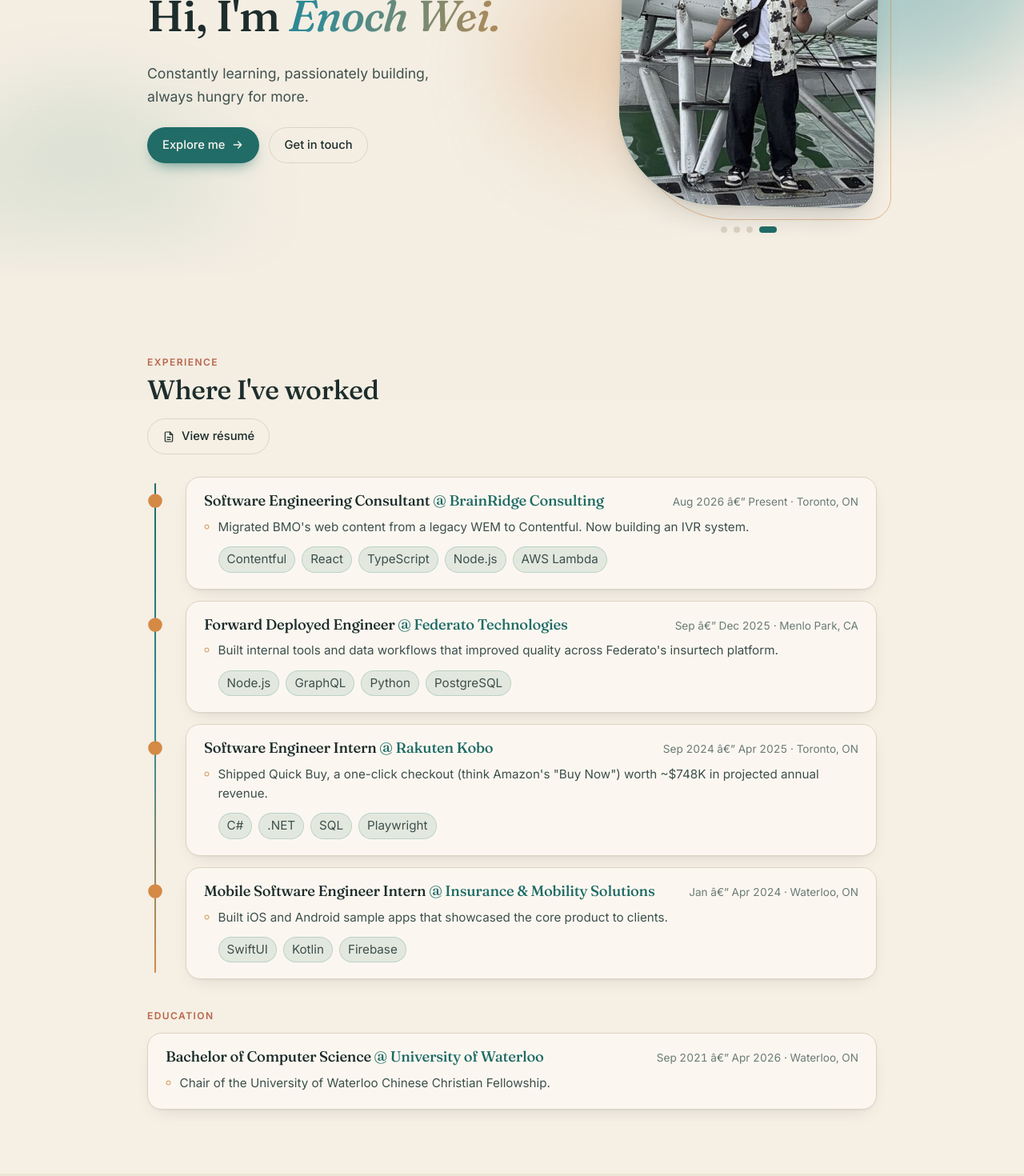
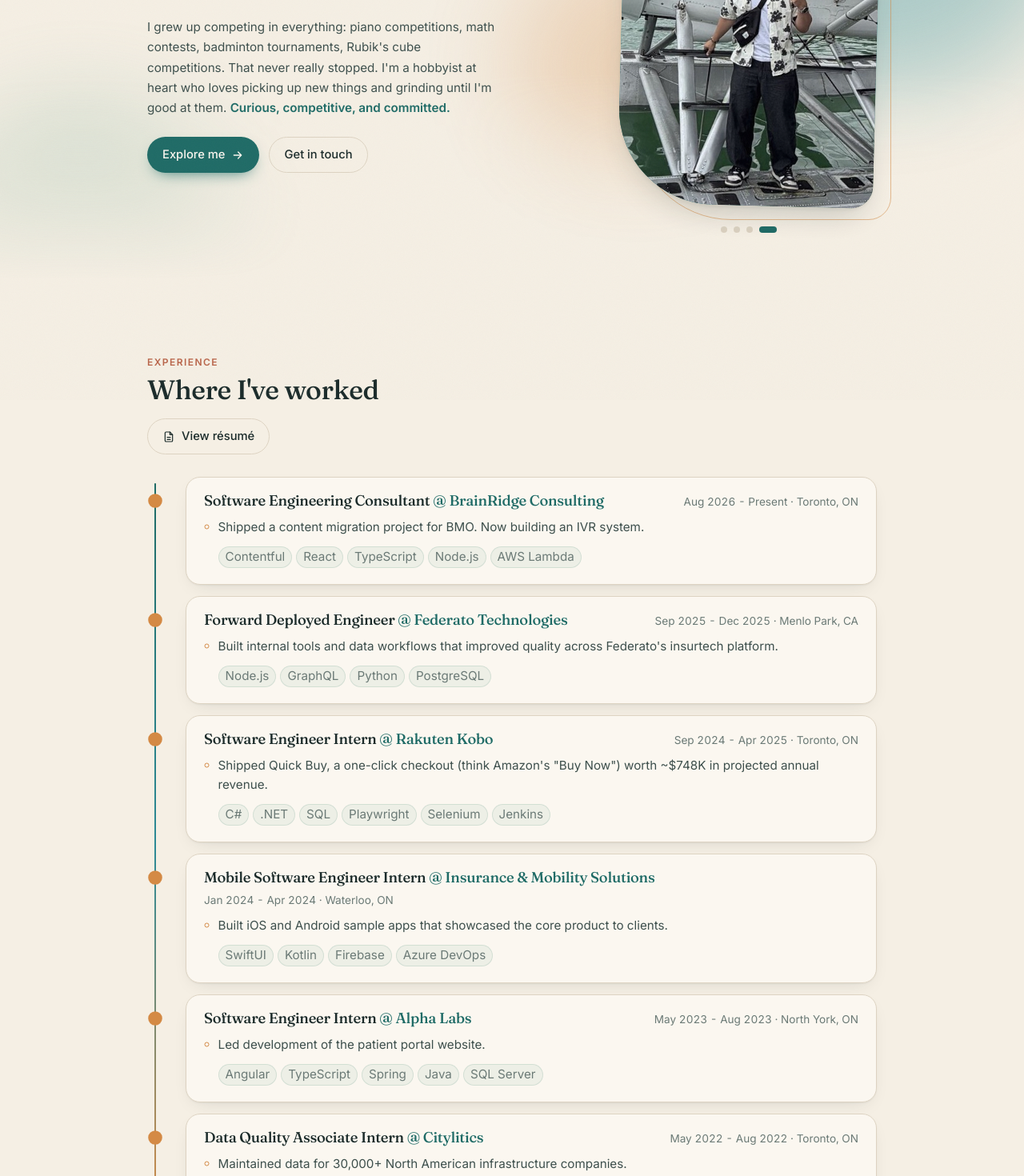
Before and after one commit to ewei03/personal-website, a React (Vite) app: page / in a window 1280 px wide. Shown: the part 300-1770 px from the top of the page at 80% size. Built offline with nearby package versions, Linux system fonts and the light colour scheme.

Commit message:
UI improvements

```diff
--- a/src/content/site.js
+++ b/src/content/site.js
@@ -1,17 +1,17 @@
 // =============================================================
 //  All of your editable site content lives here.
 //  Keep it skimmable: one idea per line.
-//  Photos go in /public/images and are referenced as "/images/â€¦".
+//  Photos go in /public/images and are referenced as "/images/…".
 //  Missing photos fall back to a soft gradient placeholder.
 // =============================================================
 
 export const profile = {
   name: "Enoch Wei",
   firstName: "Enoch",
-  status: "Open to new opportunities",
   headline: "Hi, I'm",
   headlineAccent: "Enoch Wei.",
-  lede: "Constantly learning, passionately building, always hungry for more.",
+  bio: "I grew up competing in everything: piano competitions, math contests, badminton tournaments, Rubik's cube competitions. That never really stopped. I'm a hobbyist at heart who loves picking up new things and grinding until I'm good at them.",
+  bioTagline: "Curious, competitive, and committed.",
   // Hero photos, youngest first. Shows the last one; clicking steps through from the first.
   // `label` is only read by screen readers.
   portraits: [
@@ -29,22 +29,22 @@ export const links = {
   resume: "/resume.pdf", // public/resume.pdf
 };
 
-// Newest first. Kept to short, impact-first one-liners; full detail lives in the rÃ©sumÃ©.
+// Newest first. Kept to short, impact-first one-liners; full detail lives in the résumé.
 export const experience = [
   {
     role: "Software Engineering Consultant",
     company: "BrainRidge Consulting",
-    dates: "Aug 2026 â€” Present",
+    dates: "Aug 2026 - Present",
     location: "Toronto, ON",
     points: [
-      "Migrated BMO's web content from a legacy WEM to Contentful. Now building an IVR system.",
+      "Shipped a content migration project for BMO. Now building an IVR system.",
     ],
     tech: ["Contentful", "React", "TypeScript", "Node.js", "AWS Lambda"],
   },
   {
     role: "Forward Deployed Engineer",
     company: "Federato Technologies",
-    dates: "Sep â€” Dec 2025",
+    dates: "Sep 2025 - Dec 2025",
     location: "Menlo Park, CA",
     points: [
       "Built internal tools and data workflows that improved quality across Federato's insurtech platform.",
@@ -54,22 +54,42 @@ export const experience = [
   {
     role: "Software Engineer Intern",
     company: "Rakuten Kobo",
-    dates: "Sep 2024 â€” Apr 2025",
+    dates: "Sep 2024 - Apr 2025",
     location: "Toronto, ON",
     points: [
       "Shipped Quick Buy, a one-click checkout (think Amazon's \"Buy Now\") worth ~$748K in projected annual revenue.",
     ],
-    tech: ["C#", ".NET", "SQL", "Playwright"],
+    tech: ["C#", ".NET", "SQL", "Playwright", "Selenium", "Jenkins"],
   },
   {
     role: "Mobile Software Engineer Intern",
     company: "Insurance & Mobility Solutions",
-    dates: "Jan â€” Apr 2024",
+    dates: "Jan 2024 - Apr 2024",
     location: "Waterloo, ON",
     points: [
       "Built iOS and Android sample apps that showcased the core product to clients.",
     ],
-    tech: ["SwiftUI", "Kotlin", "Firebase"],
+    tech: ["SwiftUI", "Kotlin", "Firebase", "Azure DevOps"],
+  },
+  {
+    role: "Software Engineer Intern",
+    company: "Alpha Labs",
+    dates: "May 2023 - Aug 2023",
+    location: "North York, ON",
+    points: [
+      "Led development of the patient portal website.",
+    ],
+    tech: ["Angular", "TypeScript", "Spring", "Java", "SQL Server"],
+  },
+  {
+    role: "Data Quality Associate Intern",
+    company: "Citylitics",
+    dates: "May 2022 - Aug 2022",
+    location: "Toronto, ON",
+    points: [
+      "Maintained data for 30,000+ North American infrastructure companies.",
+    ],
+    tech: ["SQL", "Python", "Django"],
   },
 ];
 
@@ -77,7 +97,7 @@ export const education = [
   {
     degree: "Bachelor of Computer Science",
     school: "University of Waterloo",
-    dates: "Sep 2021 â€” Apr 2026",
+    dates: "Sep 2021 - Apr 2026",
     location: "Waterloo, ON",
     points: ["Chair of the University of Waterloo Chinese Christian Fellowship."],
   },
@@ -88,7 +108,7 @@ export const education = [
 export const projects = [
   {
     title: "PlanAway",
-    kind: "Featured Â· AI agent",
+    kind: "Featured · AI agent",
     featured: true,
     image: "/images/project-planaway.png",
     text: "Describe a trip in plain English; a Claude-powered agent researches it and builds a day-by-day itinerary with maps that friends can plan on together.",
--- a/src/pages/Contact.jsx
+++ b/src/pages/Contact.jsx
@@ -29,9 +29,9 @@ export default function Contact() {
         <Blobs />
         <div className="container">
           <span className="kicker fade-up">Contact</span>
-          <SplitText text="Let's" accent="talk." />
+          <SplitText text="Let's" accent="talk!" />
           <p className="fade-up" style={{ animationDelay: "400ms" }}>
-            A role, a project, or just a hello. My inbox is open.
+            Wanna work on something together? Wanna grab a coffee? Wanna just say hi? Shoot me a message!
           </p>
         </div>
       </section>
@@ -74,7 +74,6 @@ export default function Contact() {
             <button className="btn btn-primary" type="submit" style={{ justifySelf: "start" }}>
               Send message <ArrowRight />
             </button>
-            <p className="form-note">This opens your email app with the message pre-filled.</p>
           </form>
         </div>
       </section>
--- a/src/pages/Home.jsx
+++ b/src/pages/Home.jsx
@@ -27,12 +27,13 @@ function Hero() {
       <Blobs />
       <div className="container hero-grid">
         <div>
-          <span className="eyebrow fade-up" style={{ animationDelay: "40ms" }}>
-            <span className="dot" />{profile.status}
-          </span>
           <SplitText text={profile.headline} accent={profile.headlineAccent} />
-          <p className="lede fade-up" style={{ animationDelay: "800ms" }}>{profile.lede}</p>
-          <div className="hero-cta fade-up" style={{ animationDelay: "950ms" }}>
+          {profile.bio && (
+            <p className="bio fade-up" style={{ animationDelay: "800ms" }}>
+              {profile.bio} {profile.bioTagline && <strong>{profile.bioTagline}</strong>}
+            </p>
+          )}
+          <div className="hero-cta fade-up" style={{ animationDelay: "1000ms" }}>
             <Link className="btn btn-primary" to={{ pathname: "/", hash: "#projects" }}>Explore me <ArrowRight /></Link>
             <Link className="btn btn-ghost" to="/contact">Get in touch</Link>
           </div>
@@ -203,8 +204,8 @@ function CallToAction() {
       <div className="container">
         <div className="cta-band reveal">
           <div>
-            <h2>Got a hard problem?</h2>
-            <p>Looking for a full-time SWE role on a team that goes deep.</p>
+            <h2>Got a problem to solve?</h2>
+            <p>Always open to opportunities - I'd love to dive deep.</p>
           </div>
           <Link className="btn" to="/contact">Say hello <ArrowRight /></Link>
         </div>
--- a/src/styles.css
+++ b/src/styles.css
@@ -306,6 +306,7 @@ p { margin: 0 0 1em; color: var(--ink-soft); }
   display: inline-flex;
   align-items: center;
   gap: 8px;
+  font-family: inherit;
   padding: 10px 18px;
   border-radius: 999px;
   font-weight: 500;
@@ -401,11 +402,13 @@ p { margin: 0 0 1em; color: var(--ink-soft); }
   animation: word-up 0.9s var(--ease) forwards, shimmer 8s ease-in-out 1s infinite alternate;
 }
 
-.hero .lede {
-  font-size: clamp(1rem, 1.5vw, 1.1rem);
-  max-width: 34ch;
+.hero .bio {
+  font-size: 0.95rem;
+  line-height: 1.65;
+  max-width: 46ch;
   margin-bottom: 24px;
 }
+.hero .bio strong { color: var(--teal); font-weight: 600; }
 .hero-cta { display: flex; flex-wrap: wrap; gap: 12px; }
 
 /* split-word entrance */
@@ -515,6 +518,17 @@ button.portrait::after { display: none; }
 /* ---------- Sections ---------- */
 section { position: relative; }
 .hero, .page-hero { isolation: isolate; }
+
+/* Sub-page header (Contact, 404) */
+.page-hero {
+  position: relative;
+  padding: clamp(48px, 8vw, 96px) 0 clamp(32px, 5vw, 48px);
+  overflow: hidden;
+}
+.page-hero p { font-size: 1.05rem; max-width: 52ch; }
+
+/* Never let decorative elements cause sideways scrolling */
+main { overflow-x: clip; }
 .section { padding: clamp(48px, 7vw, 80px) 0; }
 .section-alt { background: var(--bg-alt); }
 
@@ -584,17 +598,22 @@ section { position: relative; }
 }
 
 /* Tag chips */
-.chips { display: flex; flex-wrap: wrap; gap: 8px; margin-top: 14px; padding: 0; list-style: none; }
+.chips { display: flex; flex-wrap: wrap; gap: 5px; margin-top: 12px; padding: 0; list-style: none; }
 .chip {
-  font-size: 0.78rem;
-  padding: 3px 10px;
+  font-size: 0.625rem;
+  line-height: 1.5;
+  padding: 1px 8px;
   border-radius: 999px;
+  background: color-mix(in srgb, var(--sage) 12%, transparent);
+  color: var(--muted);
+  border: 1px solid color-mix(in srgb, var(--sage) 28%, transparent);
+  transition: color 0.25s, background-color 0.25s, border-color 0.25s;
+}
+.chip:hover {
+  color: var(--ink-soft);
   background: color-mix(in srgb, var(--sage) 22%, transparent);
-  color: var(--ink-soft);
-  border: 1px solid color-mix(in srgb, var(--sage) 45%, transparent);
-  transition: transform 0.25s var(--ease), background-color 0.25s;
+  border-color: color-mix(in srgb, var(--sage) 45%, transparent);
 }
-.chip:hover { transform: translateY(-2px); background: color-mix(in srgb, var(--amber) 22%, transparent); }
 
 /* Education (below the work timeline) */
 .subsection { margin-top: 36px; }
```
